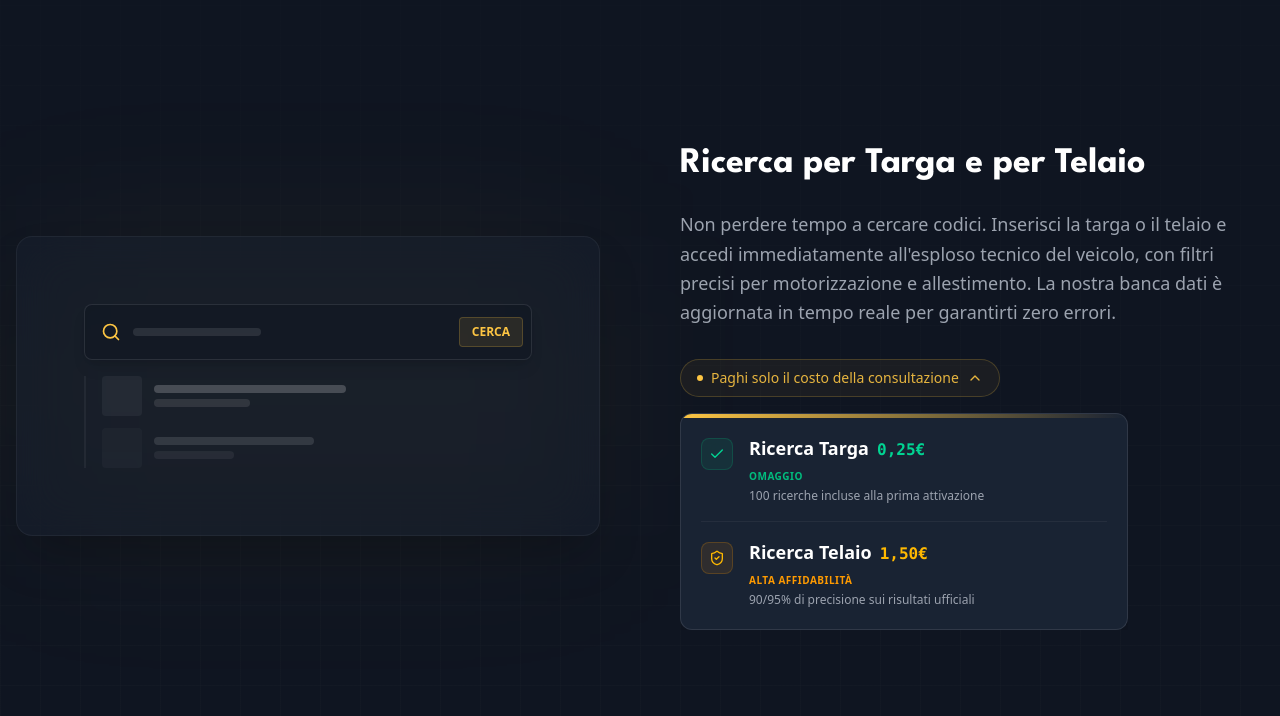
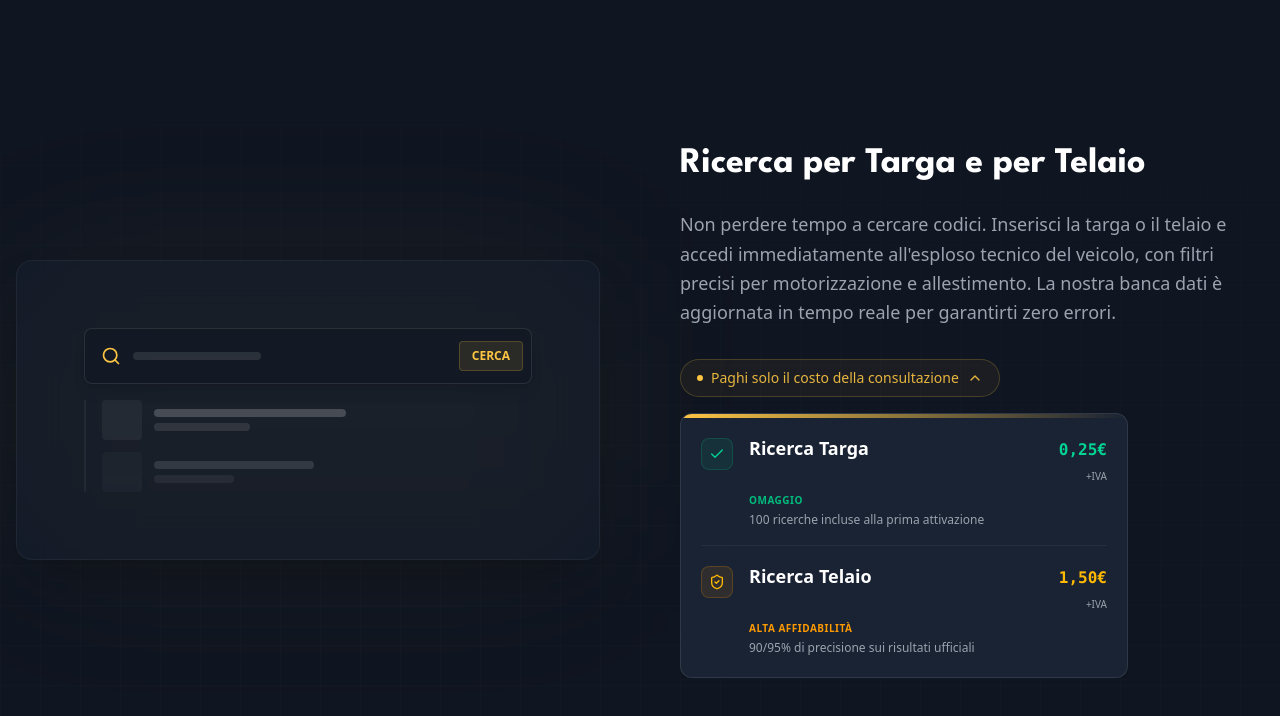
Before and after one commit to alessandrob86/cra-b2b, a React (Vite) app: page / in a window 1280 px wide. Both pictures are taken after a click on the button "Paghi solo il costo della consultazione". Shown: the part 1604-2320 px from the top of the page. Built offline with nearby package versions, Linux system fonts and the light colour scheme.

Commit message:
style: add small +iva label to pricing details

```diff
--- a/src/components/sections/DetailedFeatures.tsx
+++ b/src/components/sections/DetailedFeatures.tsx
@@ -170,10 +170,13 @@ export function DetailedFeatures() {
                                 <div className="mt-1 w-8 h-8 rounded-lg bg-emerald-500/10 flex items-center justify-center text-emerald-400 border border-emerald-500/20 shrink-0">
                                     <Check className="w-4 h-4" />
                                 </div>
-                                <div>
-                                    <div className="flex items-baseline gap-2 mb-1">
+                                <div className="flex-1">
+                                    <div className="flex items-baseline justify-between mb-1">
                                         <span className="text-white font-bold text-lg">Ricerca Targa</span>
-                                        <span className="text-emerald-400 font-mono font-bold">0,25€</span>
+                                        <div className="text-right">
+                                            <span className="text-emerald-400 font-mono font-bold block">0,25€</span>
+                                            <span className="text-[10px] text-text-muted uppercase">+iva</span>
+                                        </div>
                                     </div>
                                     <p className="text-xs text-text-muted leading-relaxed">
                                         <span className="text-emerald-500 font-bold uppercase tracking-wider text-[10px]">Omaggio</span><br />
@@ -189,10 +192,13 @@ export function DetailedFeatures() {
                                 <div className="mt-1 w-8 h-8 rounded-lg bg-amber-500/10 flex items-center justify-center text-amber-400 border border-amber-500/20 shrink-0">
                                     <ShieldCheck className="w-4 h-4" />
                                 </div>
-                                <div>
-                                    <div className="flex items-baseline gap-2 mb-1">
+                                <div className="flex-1">
+                                    <div className="flex items-baseline justify-between mb-1">
                                         <span className="text-white font-bold text-lg">Ricerca Telaio</span>
-                                        <span className="text-amber-400 font-mono font-bold">1,50€</span>
+                                        <div className="text-right">
+                                            <span className="text-amber-400 font-mono font-bold block">1,50€</span>
+                                            <span className="text-[10px] text-text-muted uppercase">+iva</span>
+                                        </div>
                                     </div>
                                     <p className="text-xs text-text-muted leading-relaxed">
                                         <span className="text-amber-500 font-bold uppercase tracking-wider text-[10px]">Alta Affidabilità</span><br />
```
